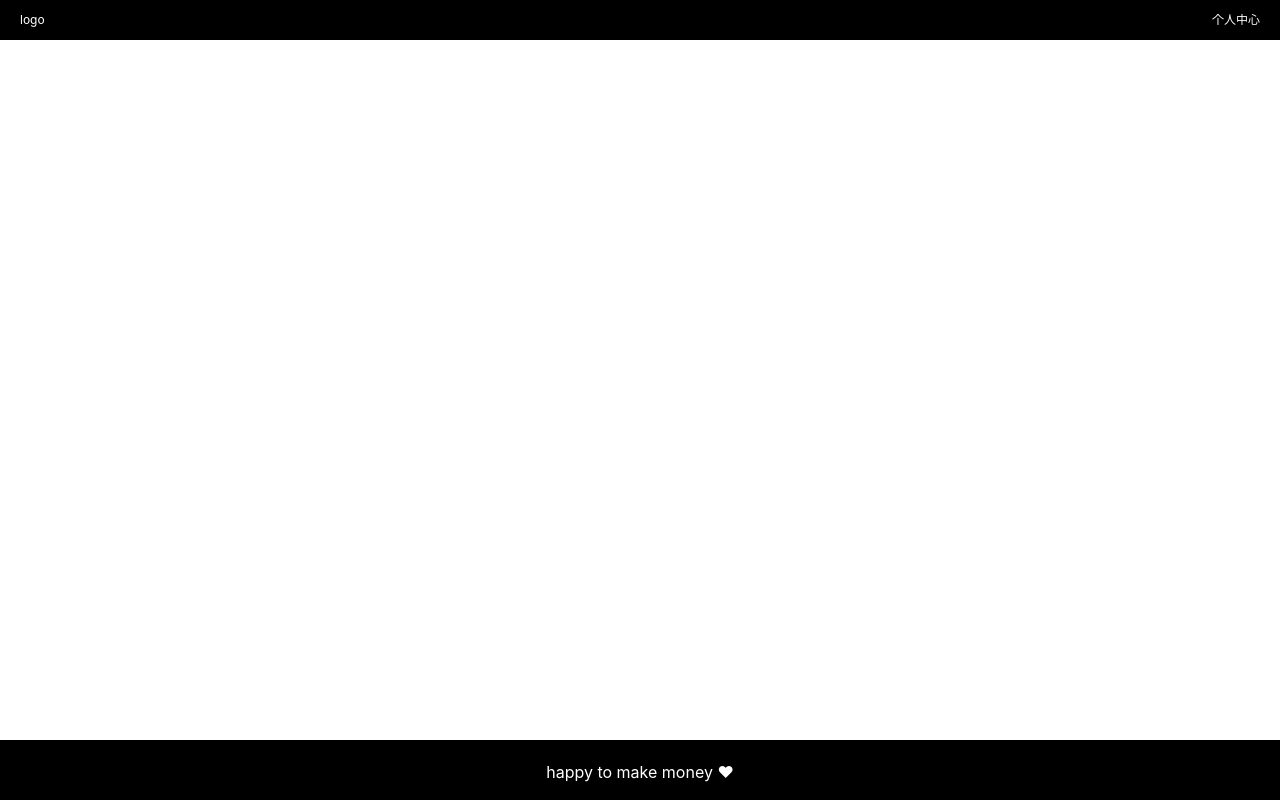
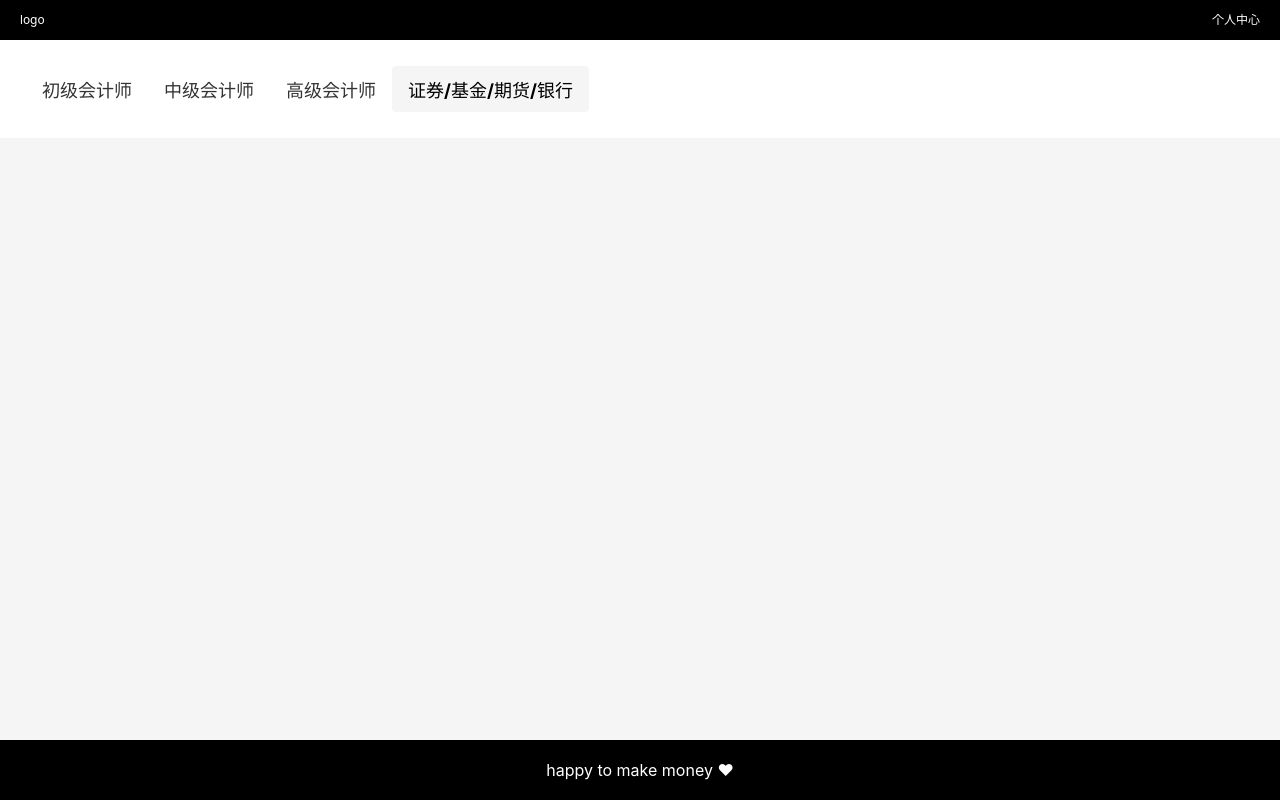
Before and after one commit to yashikyou/h2mm, a React (Vite) app: page /finance-related/courses in a window 1280 px wide. Built offline with nearby package versions, Linux system fonts and the light colour scheme.

Commit message:
feat: menu nav

```diff
--- a/src/components/layout/index.module.scss
+++ b/src/components/layout/index.module.scss
@@ -2,4 +2,5 @@
 
 .main {
   min-height: calc(100vh - v.$globalHeaderHeight - v.$globalFooterHeight);
+  background-color: #f5f5f5;
 }
--- a/src/components/navbar/index.module.css
+++ b/src/components/navbar/index.module.css
@@ -1,11 +1,27 @@
 .container {
   display: flex;
-  padding: 16px;
+  padding: 26px;
   font-size: 18px;
   font-weight: 700;
+  background-color: white;
 
-  .btn {
-    margin: 0 16px;
-    cursor: pointer;
+  a {
+    color: #333333;
+    border-radius: 4px;
+
+    &:hover {
+      color: black;
+      background-color: #f9f9f9;
+    }
+
+    &.active {
+      color: black;
+      background-color: #f5f5f5;
+    }
+
+    li {
+      margin: 10px 16px;
+      cursor: pointer;
+    }
   }
 }
--- a/src/components/navbar/index.tsx
+++ b/src/components/navbar/index.tsx
@@ -1,18 +1,21 @@
-import config from './config';
-import { container, btn } from './index.module.css';
+import config from '../../const/menu-config';
+import { container, active } from './index.module.css';
+import { NavLink } from 'react-router-dom';
 
-const NavBar = () => {
-  return (
-    <ul className={container}>
-      {config.map(({ route, name }) => {
-        return (
-          <li key={route} className={btn}>
-            {name}
-          </li>
-        );
-      })}
-    </ul>
-  );
-};
+const NavBar = () => (
+  <ul className={container}>
+    {config.map(({ router, name }) => {
+      return (
+        <NavLink
+          key={router}
+          to={`/${router}/courses`}
+          className={({ isActive, isPending }) => (isActive ? active : isPending ? 'pending' : '')}
+        >
+          <li>{name}</li>
+        </NavLink>
+      );
+    })}
+  </ul>
+);
 
 export default NavBar;
--- a/src/components/navbar/config.ts
+++ b/src/const/menu-config.ts
@@ -1,7 +1,7 @@
-import { GoalType } from '../../const/enums';
+import { GoalType } from './enums';
 
 interface MenuItem {
-  route: string;
+  router: string;
   name: string;
   type: GoalType;
   icon?: unknown;
@@ -9,22 +9,22 @@ interface MenuItem {
 
 const config: MenuItem[] = [
   {
-    route: 'junior-accountant',
+    router: 'junior-accountant',
     name: '初级会计师',
     type: GoalType.JuniorAccountant,
   },
   {
-    route: 'intermediate-accountant',
+    router: 'intermediate-accountant',
     name: '中级会计师',
     type: GoalType.IntermediateAccountant,
   },
   {
-    route: 'senior-accountant',
+    router: 'senior-accountant',
     name: '高级会计师',
     type: GoalType.SeniorAccountant,
   },
   {
-    route: 'finance-related',
+    router: 'finance-related',
     name: '证券/基金/期货/银行',
     type: GoalType.FinanceRelated,
   },
--- a/src/index.css
+++ b/src/index.css
@@ -1,13 +1,8 @@
-@import url("./styles/custom-vars.css");
+@import url('./styles/custom-vars.css');
 
 :root {
   font-family: Inter, system-ui, Avenir, Helvetica, Arial, sans-serif;
-  line-height: 1.5;
-  font-weight: 400;
-
   color-scheme: light dark;
-  color: rgba(255, 255, 255, 0.87);
-  background-color: #242424;
 
   font-synthesis: none;
   text-rendering: optimizeLegibility;
@@ -15,24 +10,9 @@
   -moz-osx-font-smoothing: grayscale;
 }
 
-a {
-  font-weight: 500;
-  color: #646cff;
-  text-decoration: inherit;
-}
-
-a:hover {
-  color: #535bf2;
-}
-
 body {
   margin: 0;
   min-height: 100vh;
-}
-
-h1 {
-  font-size: 3.2em;
-  line-height: 1.1;
 }
 
 button {
@@ -90,6 +70,13 @@ li {
   list-style: none;
 }
 
-h3 {
+h1,
+h2,
+h3,
+ul {
   margin: 0;
 }
+
+a {
+  text-decoration: initial;
+}
--- a/src/pages/course-list/index.tsx
+++ b/src/pages/course-list/index.tsx
@@ -1,5 +1,11 @@
+import NavBar from '../../components/navbar';
+
 const CourseList = () => {
-  return <div></div>;
+  return (
+    <div>
+      <NavBar />
+    </div>
+  );
 };
 
 export default CourseList;
--- a/src/pages/main-screen/index.module.css
+++ b/src/pages/main-screen/index.module.css
@@ -3,12 +3,14 @@
   overflow: hidden;
 
   .itemWrapper {
-    height: 360px;
+    height: 460px;
 
     img {
+      width: 100%;
       height: 100%;
     }
   }
 }
 
-.blockContainer {}
+.blockContainer {
+}
--- a/src/pages/main-screen/intro-block.module.scss
+++ b/src/pages/main-screen/intro-block.module.scss
@@ -5,24 +5,24 @@
   justify-content: center;
 
   &:nth-child(odd) {
-    background-color: #f5f5f5;
+    background-color: white;
 
     .text {
-      margin-left: 100px;
+      margin-left: 120px;
     }
   }
 
   &:nth-child(even) {
     flex-direction: row-reverse;
-    background-color: white;
+    background-color: #f5f5f5;
 
     .text {
-      margin-right: 100px;
+      margin-right: 120px;
     }
   }
 
   .text {
-    width: 400px;
+    width: 500px;
     margin-top: 60px;
 
     h3 {
```
Also changed, not shown: 1 other file (tests, documents, lock files or other folders).
